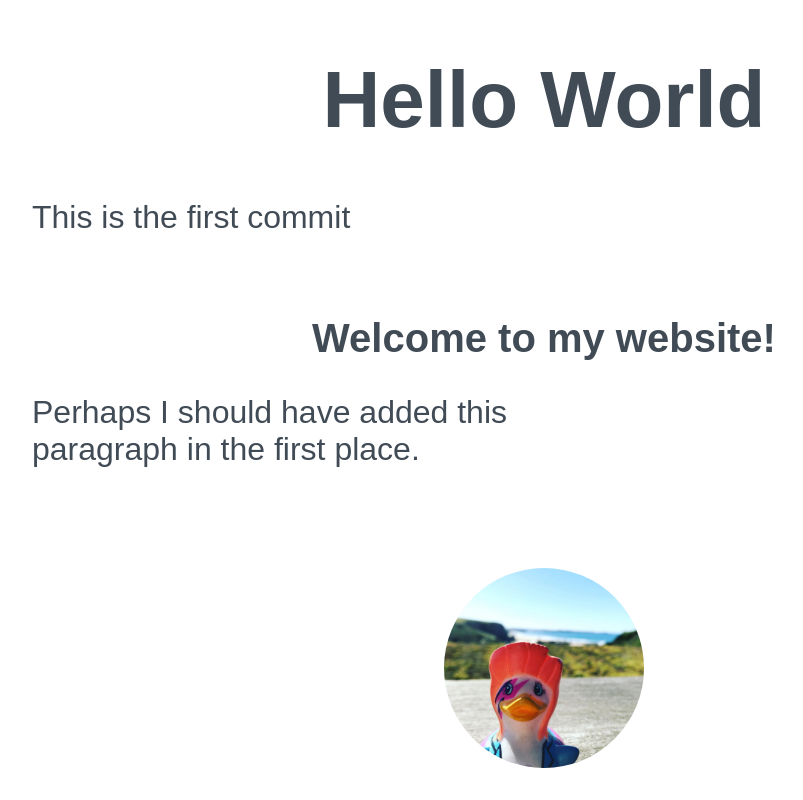
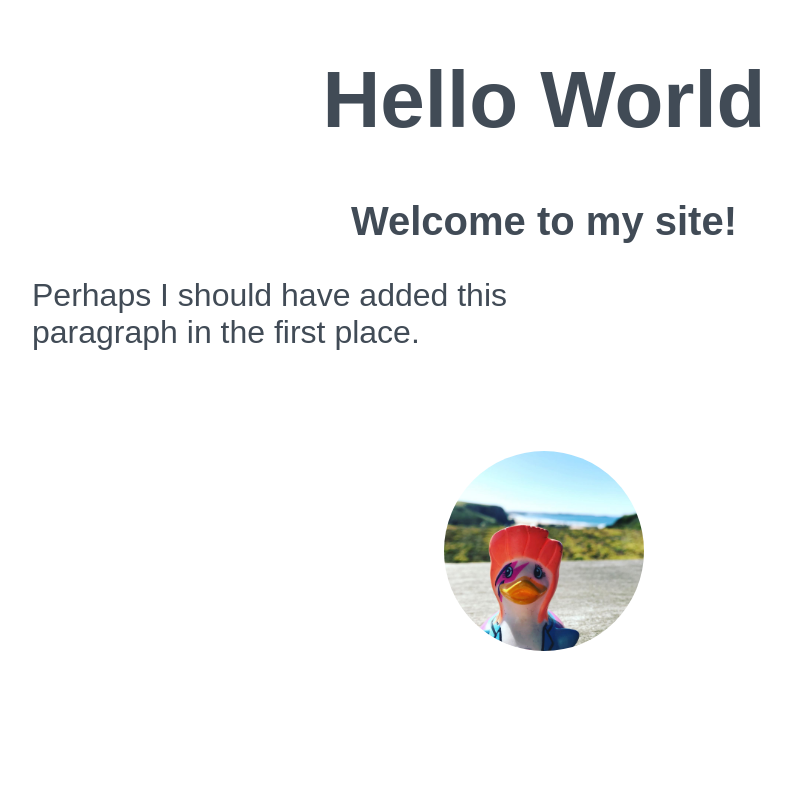
Before and after one commit to YolandaLam715/week-2, a plain HTML site: page index.html in a window 1280 px wide. Shown: the top 800 px of the page, without its empty margins (96-899 px from the left). Drawn offline with Linux system fonts and the light colour scheme.

Commit message:
Revert "Updated index"
This reverts commit db0346cf79c6ea3b47b6041e0a12ee5d33ce29e7.

```diff
--- a/index.html
+++ b/index.html
@@ -14,9 +14,7 @@
   <div>
     <h1>Hello World</h1>
 
-    <p> This is the first commit </p>
-
-    <h2>Welcome to my website!</h2>
+    <h2>Welcome to my site!</h2>
 
     <p>Perhaps I should have added this paragraph in the first place.</p>
 
```
Also changed, not shown: 1 other file.
